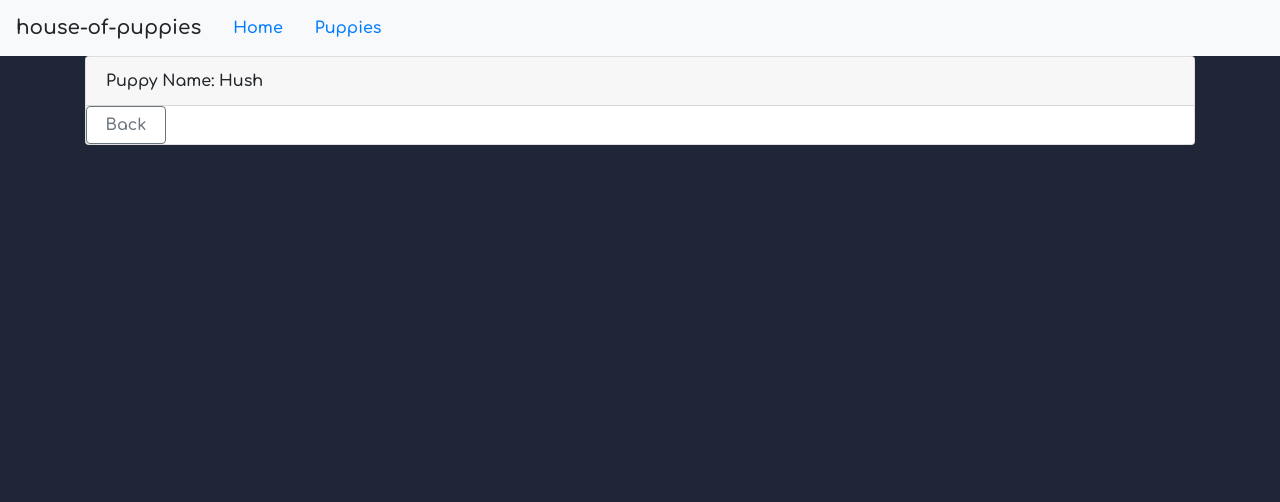
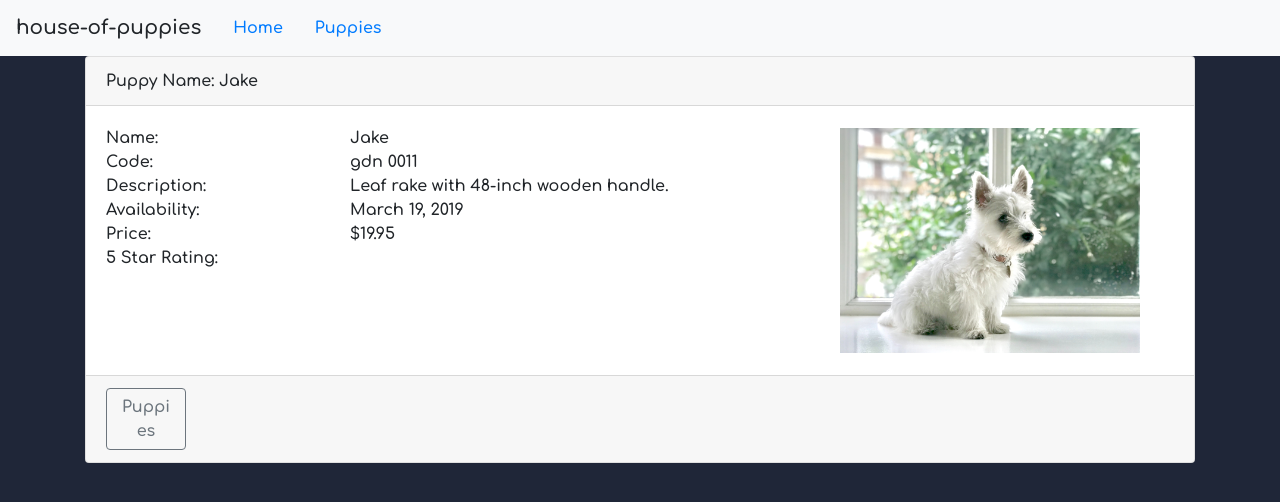
Before and after one commit to bbmattieu9/puppies, an Angular app in the folder house-of-puppies/: page /puppy/1 in a window 1280 px wide. Shown: the top 502 px of the page. Built offline with nearby package versions, Linux system fonts and the light colour scheme.

Commit message:
puppy detail implemented

```diff
--- a/house-of-puppies/src/app/puppy/puppy-detail.component.html
+++ b/house-of-puppies/src/app/puppy/puppy-detail.component.html
@@ -1,12 +1,56 @@
-<div class="card" *ngIf="puppy">
-    <div class="card-header">
-        {{ pageTitle + ': ' + puppy.puppyName }}
+<div class='card'
+     *ngIf='puppy'>
+  <div class='card-header'>
+    {{pageTitle + ': ' + puppy.puppyName}}
+  </div>
+
+  <div class='card-body' *ngIf='puppy'>
+    <div class='row'>
+      <div class='col-md-8'>
+        <div class='row'>
+          <div class='col-md-4'>Name:</div>
+          <div class='col-md-8'>{{puppy.puppyName}}</div>
+        </div>
+        <div class='row'>
+          <div class='col-md-4'>Code:</div>
+          <div class='col-md-8'>{{puppy.puppyCode | lowercase | convertToSpaces: '-'}}</div>
+        </div>
+        <div class='row'>
+          <div class='col-md-4'>Description:</div>
+          <div class='col-md-8'>{{puppy.description}}</div>
+        </div>
+        <div class='row'>
+          <div class='col-md-4'>Availability:</div>
+          <div class='col-md-8'>{{puppy.releaseDate}}</div>
+        </div>
+        <div class='row'>
+          <div class='col-md-4'>Price:</div>
+          <div class='col-md-8'>{{puppy.price|currency:'USD':'symbol'}}</div>
+        </div>
+        <div class='row'>
+          <div class='col-md-4'>5 Star Rating:</div>
+          <div class='col-md-8'>
+            <!-- <pm-star [rating]='puppy.starRating'>
+            </pm-star> -->
+          </div>
+        </div>
+      </div>
+
+      <div class='col-md-4'>
+        <img class='center-block img-responsive'
+             [style.width.px]='300'
+             [style.margin.px]='2'
+             [src]='puppy.imageUrl'
+             [title]='puppy.puppyName'>
+      </div>
     </div>
-    <div class="footer">
-        <button class="btn btn-outline-secondary"
-        (click)='onBack()'
-        style="width: 80px;">
-              Back
-        </button>
-    </div>
+  </div>
+
+  <div class='card-footer'>
+    <button class='btn btn-outline-secondary'
+            (click)='onBack()'
+            style='width:80px'>
+      <i class='fa fa-chevron-left'></i> Puppies
+    </button>
+  </div>
 </div>
--- a/house-of-puppies/src/app/puppy/puppy-detail.component.ts
+++ b/house-of-puppies/src/app/puppy/puppy-detail.component.ts
@@ -1,6 +1,8 @@
 import { Component, OnInit } from '@angular/core';
 import { ActivatedRoute, Router } from '@angular/router';
+
 import { IPuppy } from './puppy';
+import { PuppyService } from './puppy.service';
 
 @Component({
   templateUrl: './puppy-detail.component.html',
@@ -10,22 +12,28 @@ export class PuppyDetailComponent implements OnInit {
 
   pageTitle = 'Puppy Name';
   puppy: IPuppy;
+  errorMessage;
 
   constructor(private route: ActivatedRoute,
-              private router: Router) { }
+              private router: Router,
+              private puppySrv: PuppyService) { }
 
   ngOnInit() {
-    let id = +this.route.snapshot.paramMap.get('id');
-    this.puppy =  {
-      puppyId: 10,
-      puppyName: 'Hush',
-      puppyCode: 'GMG-0042',
-      releaseDate: 'October 15, 2019',
-      description: 'Standard two-button video game controller',
-      price: 35.95,
-      starRating: 4.6,
-      imageUrl: 'assets/images/hush.jpg'
-};
+    const param = this.route.snapshot.paramMap.get('id');
+    if (param) {
+      const id = +param;
+      this.getPuppyById(id);
+    }
+  }
+
+  getPuppyById(puppyId: number) {
+    this.puppySrv.getPuppyById(puppyId).subscribe({
+      next: puppy => {
+        this.puppy = puppy;
+        console.log(`Single Puppy Fetched is:`);
+      },
+      error: err => { this.errorMessage = err; }
+    });
   }
 
 
--- a/house-of-puppies/src/app/puppy/puppy.service.ts
+++ b/house-of-puppies/src/app/puppy/puppy.service.ts
@@ -21,7 +21,7 @@ export class PuppyService {
         );
     }
 
-    getProduct(id: number): Observable<IPuppy | undefined> {
+    getPuppyById(id: number): Observable<IPuppy | undefined> {
         return this.getPuppies()
           .pipe(
             map((puppies: IPuppy[]) => puppies.find(p => p.puppyId === id))
```
